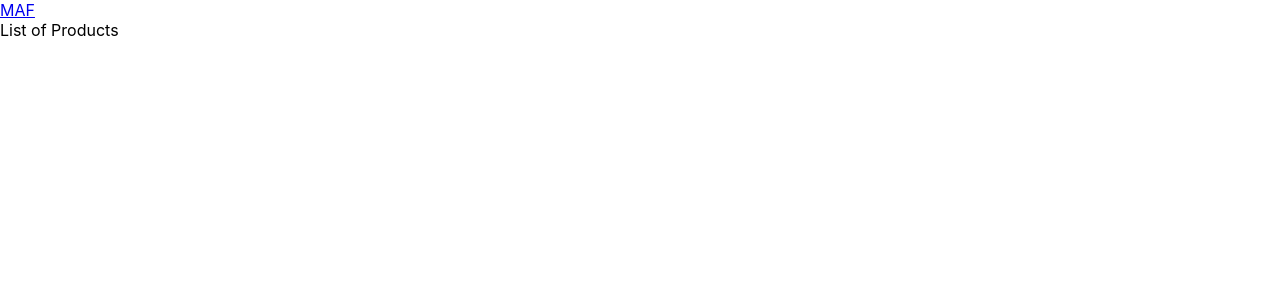
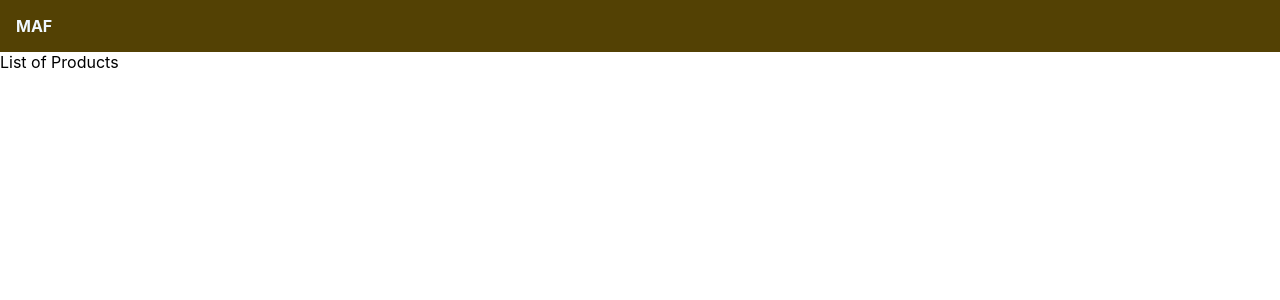
Before and after one commit to ahmadshahdarwesh/e-commerce, a React (Create React App) app in the folder frontend/: page / in a window 1280 px wide. Shown: the top 300 px of the page. Built offline with nearby package versions, Linux system fonts and the light colour scheme.

Commit message:
Packages installed

```diff
--- a/frontend/src/index.css
+++ b/frontend/src/index.css
@@ -1,13 +1,18 @@
 body {
   margin: 0;
-  font-family: -apple-system, BlinkMacSystemFont, 'Segoe UI', 'Roboto', 'Oxygen',
-    'Ubuntu', 'Cantarell', 'Fira Sans', 'Droid Sans', 'Helvetica Neue',
+  font-family: -apple-system, BlinkMacSystemFont, "Segoe UI", "Roboto", "Oxygen",
+    "Ubuntu", "Cantarell", "Fira Sans", "Droid Sans", "Helvetica Neue",
     sans-serif;
   -webkit-font-smoothing: antialiased;
   -moz-osx-font-smoothing: grayscale;
 }
 
-code {
-  font-family: source-code-pro, Menlo, Monaco, Consolas, 'Courier New',
-    monospace;
+header {
+  background-color: rgb(83, 65, 4);
+  padding: 1rem;
 }
+header a {
+  color: aliceblue;
+  font-weight: bolder;
+  text-decoration: none;
+}
```
Also changed, not shown: 1 other file (tests, documents, lock files or other folders).
